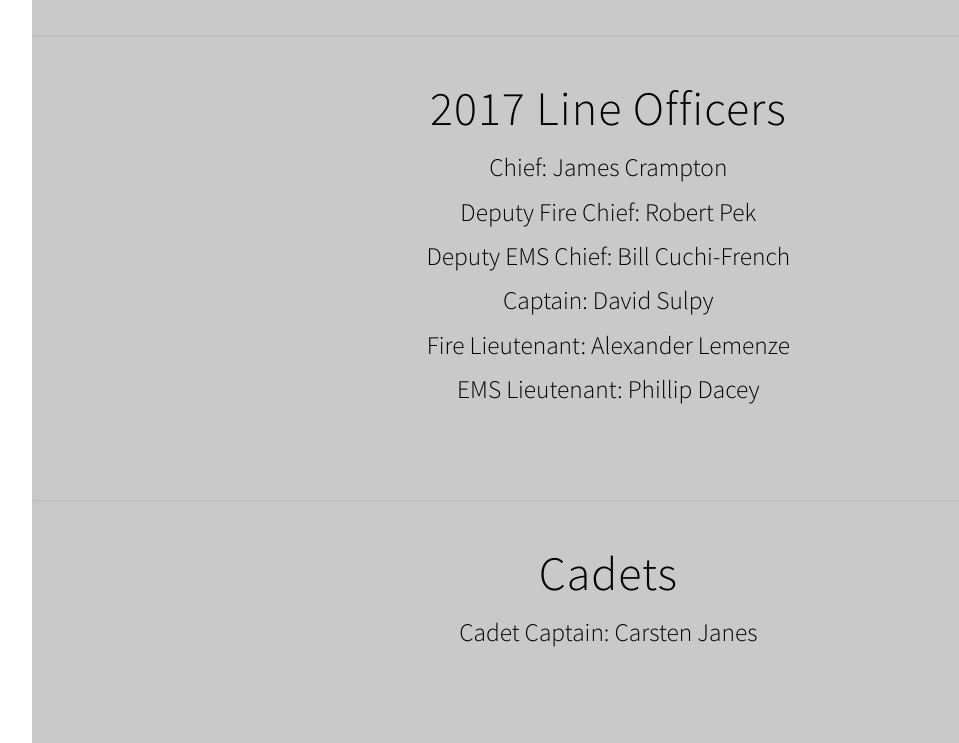
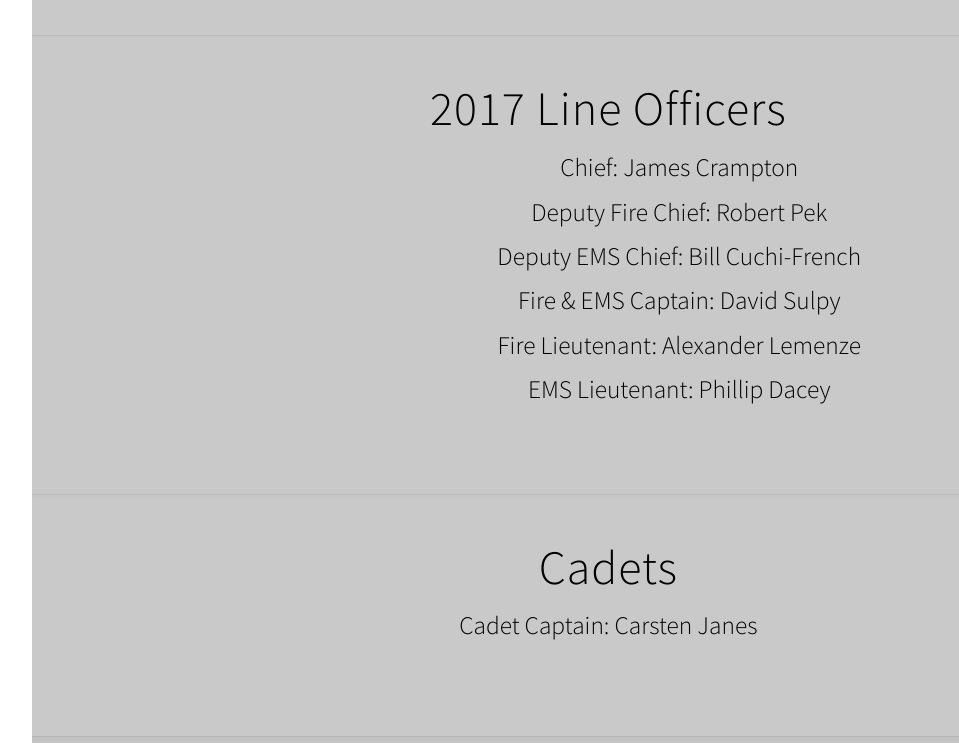
Before and after one commit to bigcoxinator/Lebanon-Township-Fire, a plain HTML site: page index.html in a window 1280 px wide. Shown: the part 1477-2220 px from the top of the page, without its empty margins (95-1054 px from the left). Drawn offline with Linux system fonts and the light colour scheme; files whose address does not match are found by name.

Commit message:
Update
Changed Dave's title, fixed a little formatting thing to see if it works more efficiently

```diff
--- a/index.html
+++ b/index.html
@@ -267,12 +267,14 @@
                                 <h2>2017 Line Officers</h2>
                             </header>
 
-                            <p>Chief: James Crampton<br/>
-                            Deputy Fire Chief: Robert Pek<br />
-                            Deputy EMS Chief: Bill Cuchi-French<br />
-                            <!--Is he fire or ems captain?-->Captain: David Sulpy<br />
-                            Fire Lieutenant: Alexander Lemenze<br />
-                            EMS Lieutenant: Phillip Dacey</p>
+                            <pre>
+			    Chief: James Crampton
+                            Deputy Fire Chief: Robert Pek
+                            Deputy EMS Chief: Bill Cuchi-French
+                            Fire & EMS Captain: David Sulpy
+                            Fire Lieutenant: Alexander Lemenze
+                            EMS Lieutenant: Phillip Dacey
+			    </pre>
                         </div>
                     </section>
 
```
